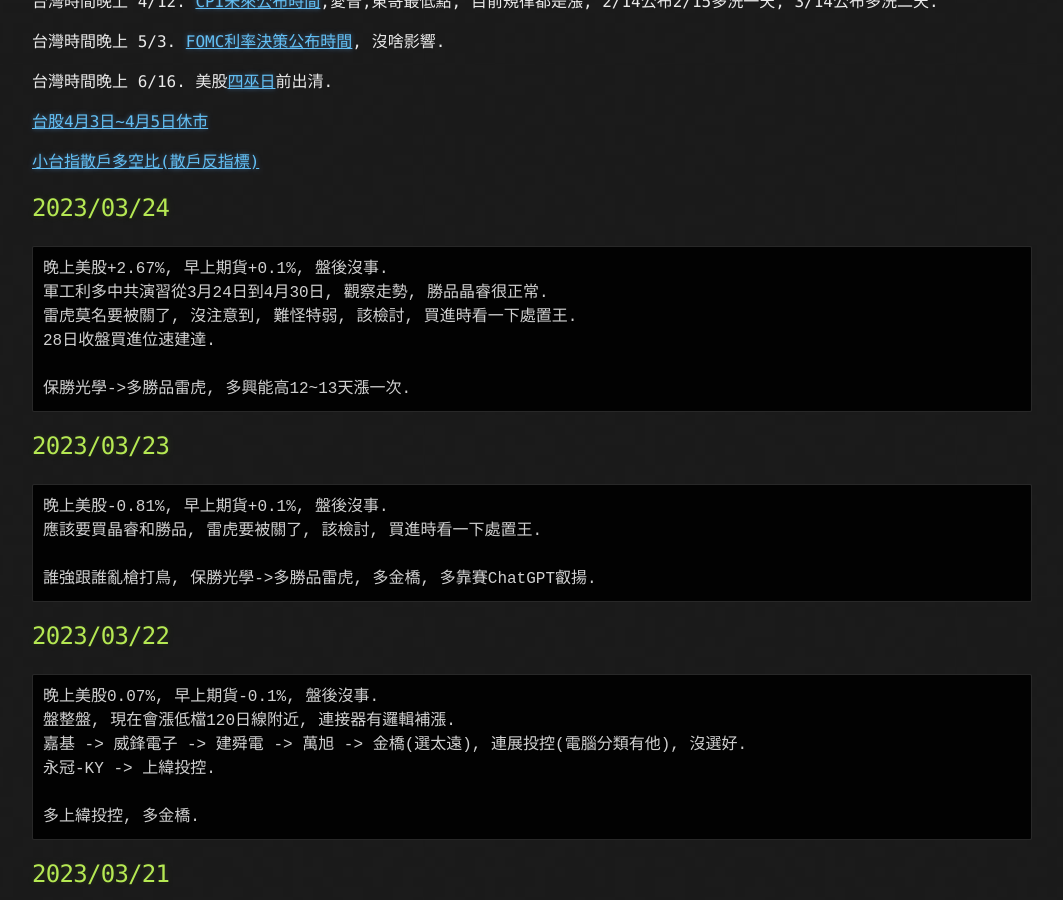
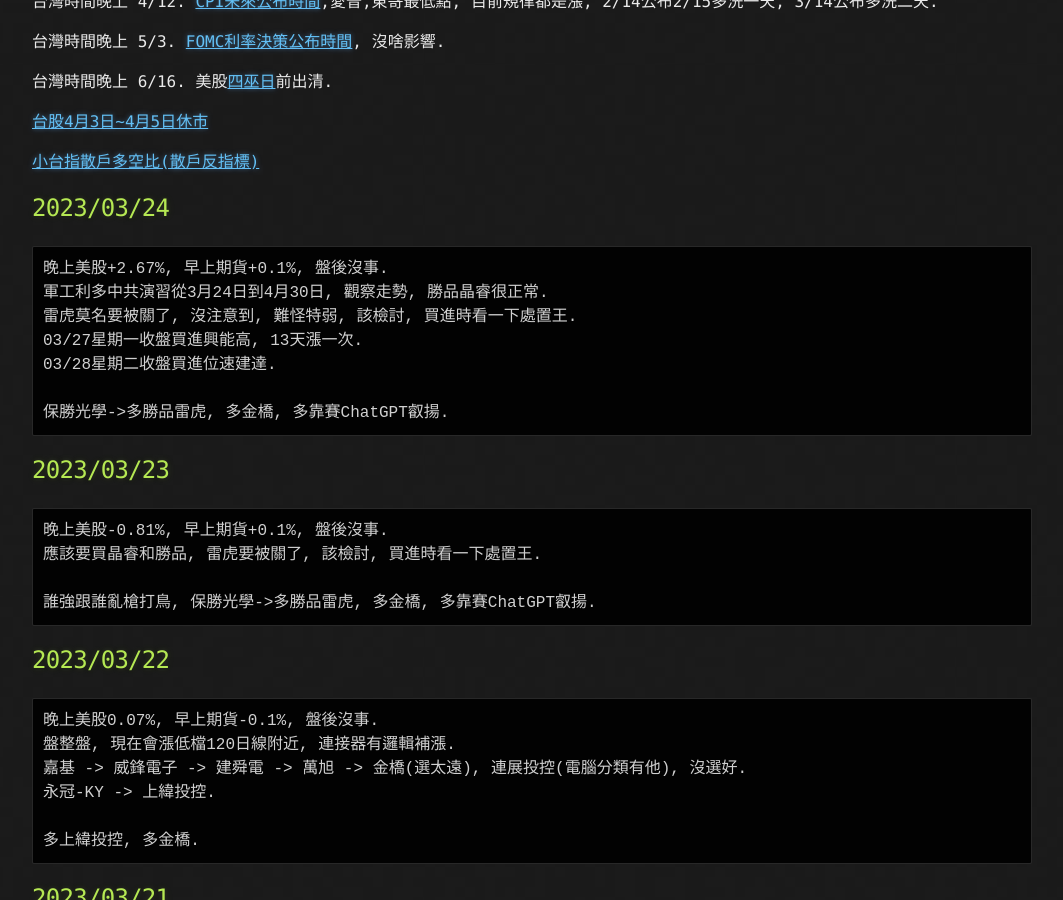
Before and after one commit to lepg5487/Stock_God, a Jekyll site: the page built from index.md, in a window 1280 px wide and 900 px high, scrolled down 468 px. Shown: the whole window, without its empty margins (108-1171 px from the left). Built offline with Jekyll 4.4.1, drawn with Linux system fonts in a browser that asks for light colours; our own code applies the rules of GitHub Pages for plain Markdown files.

Commit message:
Update index.md

````diff
--- a/index.md
+++ b/index.md
@@ -27,9 +27,10 @@
 晚上美股+2.67%, 早上期貨+0.1%, 盤後沒事.
 軍工利多中共演習從3月24日到4月30日, 觀察走勢, 勝品晶睿很正常.
 雷虎莫名要被關了, 沒注意到, 難怪特弱, 該檢討, 買進時看一下處置王.
-28日收盤買進位速建達.
-
-保勝光學->多勝品雷虎, 多興能高12~13天漲一次.
+03/27星期一收盤買進興能高, 13天漲一次.
+03/28星期二收盤買進位速建達.
+
+保勝光學->多勝品雷虎, 多金橋, 多靠賽ChatGPT叡揚.
 ```
 
 ## 2023/03/23
````
